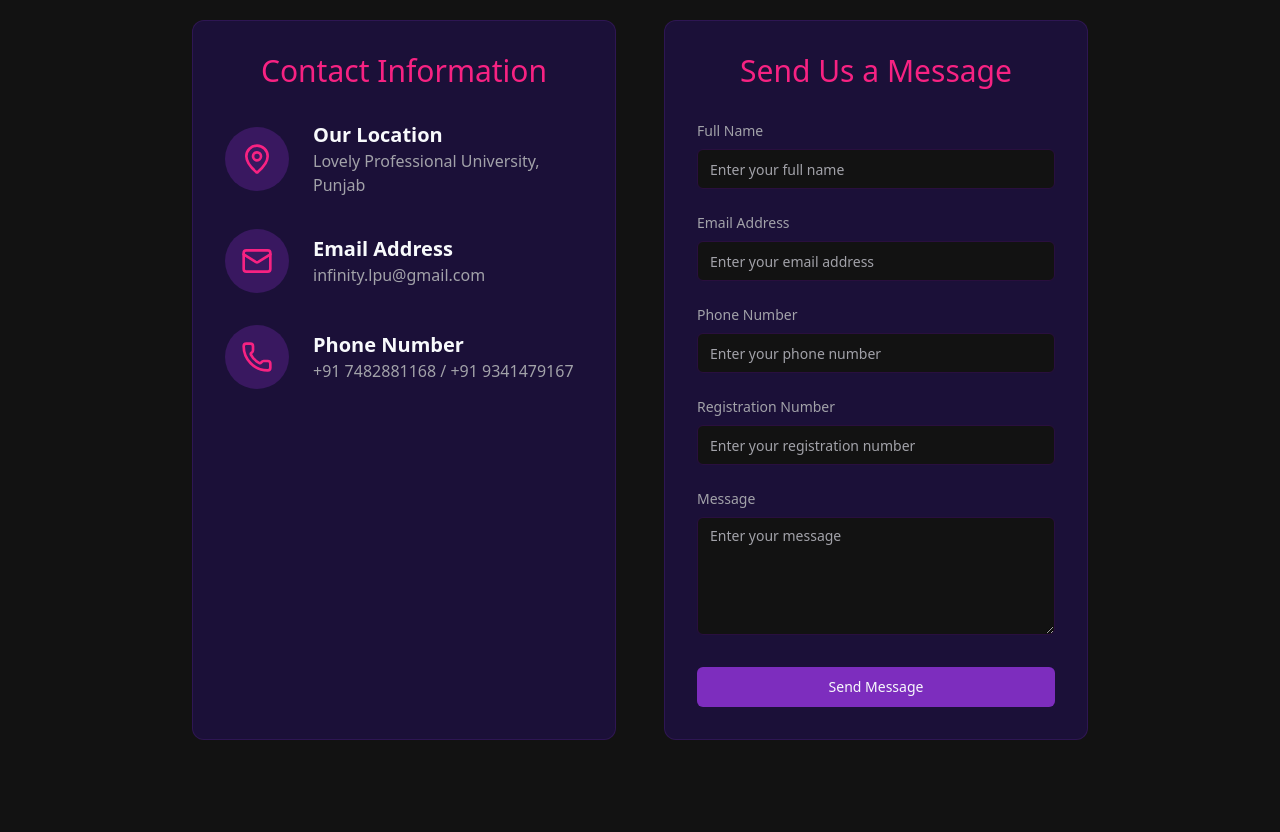
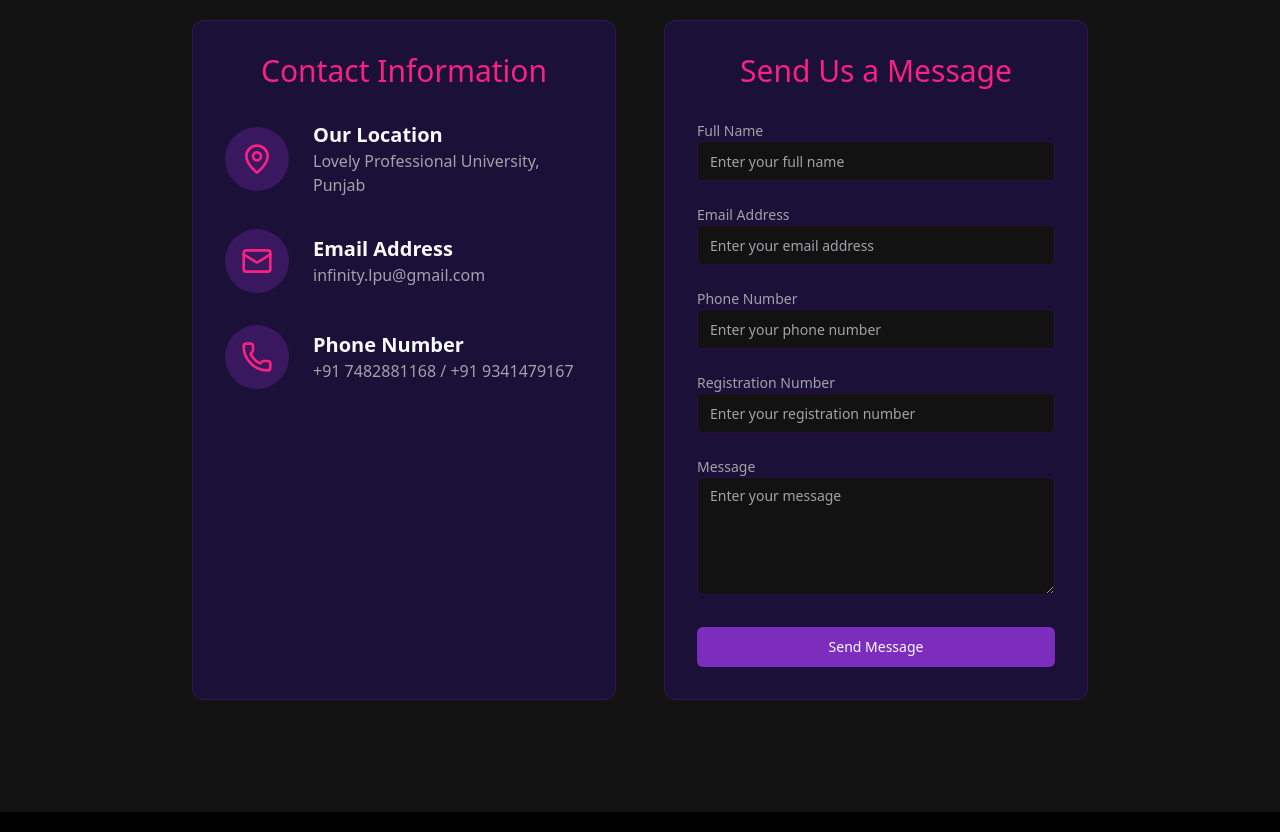
Before and after one commit to Yourabhay15/INFINITYLPU, a Next.js app: page /contact in a window 1280 px wide. Shown: the part 580-1412 px from the top of the page. Built offline with nearby package versions, Linux system fonts and the light colour scheme.

Commit message:
More update

```diff
--- a/src/app/contact/page.tsx
+++ b/src/app/contact/page.tsx
@@ -61,26 +61,21 @@ export default function ContactPage() {
                 <form name="contact" method="POST" data-netlify="true">
                   <input type="hidden" name="form-name" value="contact" />
                   <div className="space-y-6">
-                    <div>
-                      <label htmlFor="name" className="block text-sm font-medium text-muted-foreground mb-2">Full Name</label>
-                      <Input id="name" name="name" type="text" placeholder="Enter your full name" required />
-                    </div>
-                    <div>
-                      <label htmlFor="email" className="block text-sm font-medium text-muted-foreground mb-2">Email Address</label>
-                      <Input id="email" name="email" type="email" placeholder="Enter your email address" required />
-                    </div>
-                    <div>
-                      <label htmlFor="phone" className="block text-sm font-medium text-muted-foreground mb-2">Phone Number</label>
-                      <Input id="phone" name="phone" type="tel" placeholder="Enter your phone number" />
-                    </div>
-                    <div>
-                      <label htmlFor="registration-number" className="block text-sm font-medium text-muted-foreground mb-2">Registration Number</label>
-                      <Input id="registration-number" name="registration-number" type="text" placeholder="Enter your registration number" />
-                    </div>
-                    <div>
-                      <label htmlFor="message" className="block text-sm font-medium text-muted-foreground mb-2">Message</label>
-                      <Textarea id="message" name="message" placeholder="Enter your message" rows={5} required />
-                    </div>
+                    <p>
+                      <label className="block text-sm font-medium text-muted-foreground mb-2">Full Name <Input name="name" type="text" placeholder="Enter your full name" required /></label>
+                    </p>
+                    <p>
+                      <label className="block text-sm font-medium text-muted-foreground mb-2">Email Address <Input name="email" type="email" placeholder="Enter your email address" required /></label>
+                    </p>
+                    <p>
+                      <label className="block text-sm font-medium text-muted-foreground mb-2">Phone Number <Input name="phone" type="tel" placeholder="Enter your phone number" /></label>
+                    </p>
+                    <p>
+                      <label className="block text-sm font-medium text-muted-foreground mb-2">Registration Number <Input name="registration-number" type="text" placeholder="Enter your registration number" /></label>
+                    </p>
+                    <p>
+                      <label className="block text-sm font-medium text-muted-foreground mb-2">Message <Textarea name="message" placeholder="Enter your message" rows={5} required /></label>
+                    </p>
                   </div>
                   <div className="mt-8">
                     <Button type="submit" className="w-full">Send Message</Button>
```
